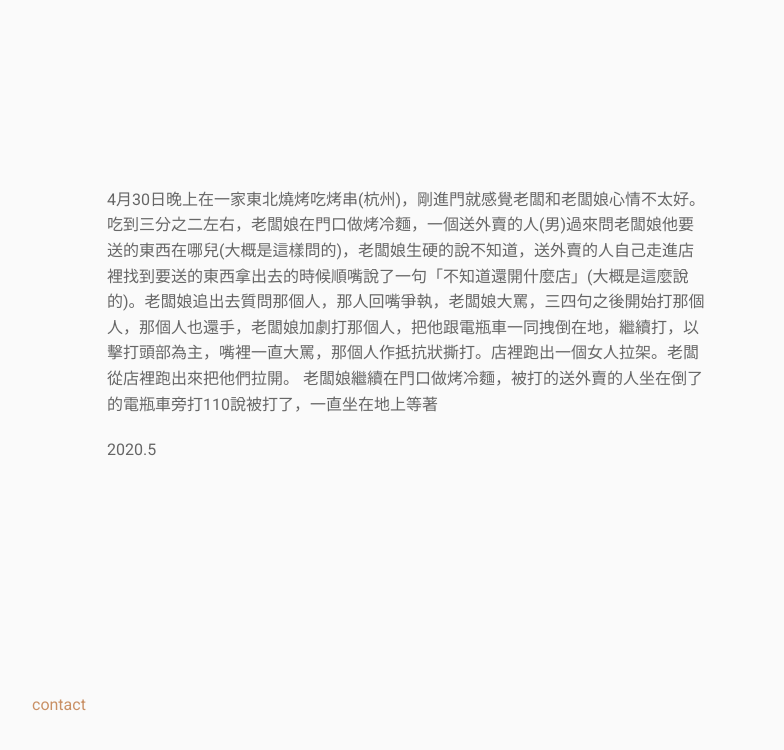
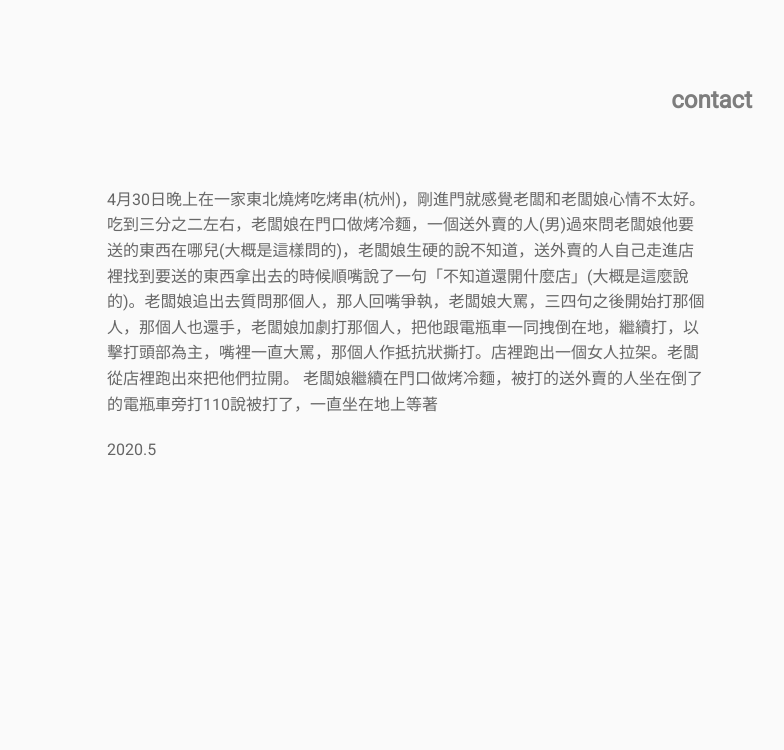
Before and after one commit to shjshldygw/littlepodcast, a Jekyll site: the page built from _posts/2020-05-08-東北人在南方打架.md, in a window 1280 px wide. Shown: the top 750 px of the page, without its empty margins (233-1017 px from the left). Built offline with Jekyll 4.4.1, drawn with Linux system fonts in a browser that asks for light colours.

Commit message:
committed by cx

```diff
--- a/_includes/footer.html
+++ /dev/null
@@ -1,15 +0,0 @@
-
-
-
-<br>
-<br>
-<br>
-<br>
-<br>
-<br>
-
-  <div class="logo">
-    {% for item in site.data.settings.menu %}
-      <a href="{{ site.github.url }}/{{ item.url }}">{{ item.name }}</a>
-    {% endfor %}
-  </div>
--- a/_includes/header.html
+++ b/_includes/header.html
@@ -3,10 +3,14 @@
 
 <br>
 <br>
+  <div class="logo">
+	</div>
 
 
   <nav>
-
+    {% for item in site.data.settings.menu %}
+      <a href="{{ site.github.url }}/{{ item.url }}">{{ item.name }}</a>
+    {% endfor %}
   </nav>
 
 
--- a/_layouts/default.html
+++ b/_layouts/default.html
@@ -46,7 +46,6 @@
   {{ content }}
 
 
-  {% include footer.html %}
 
 </div>
 
```
